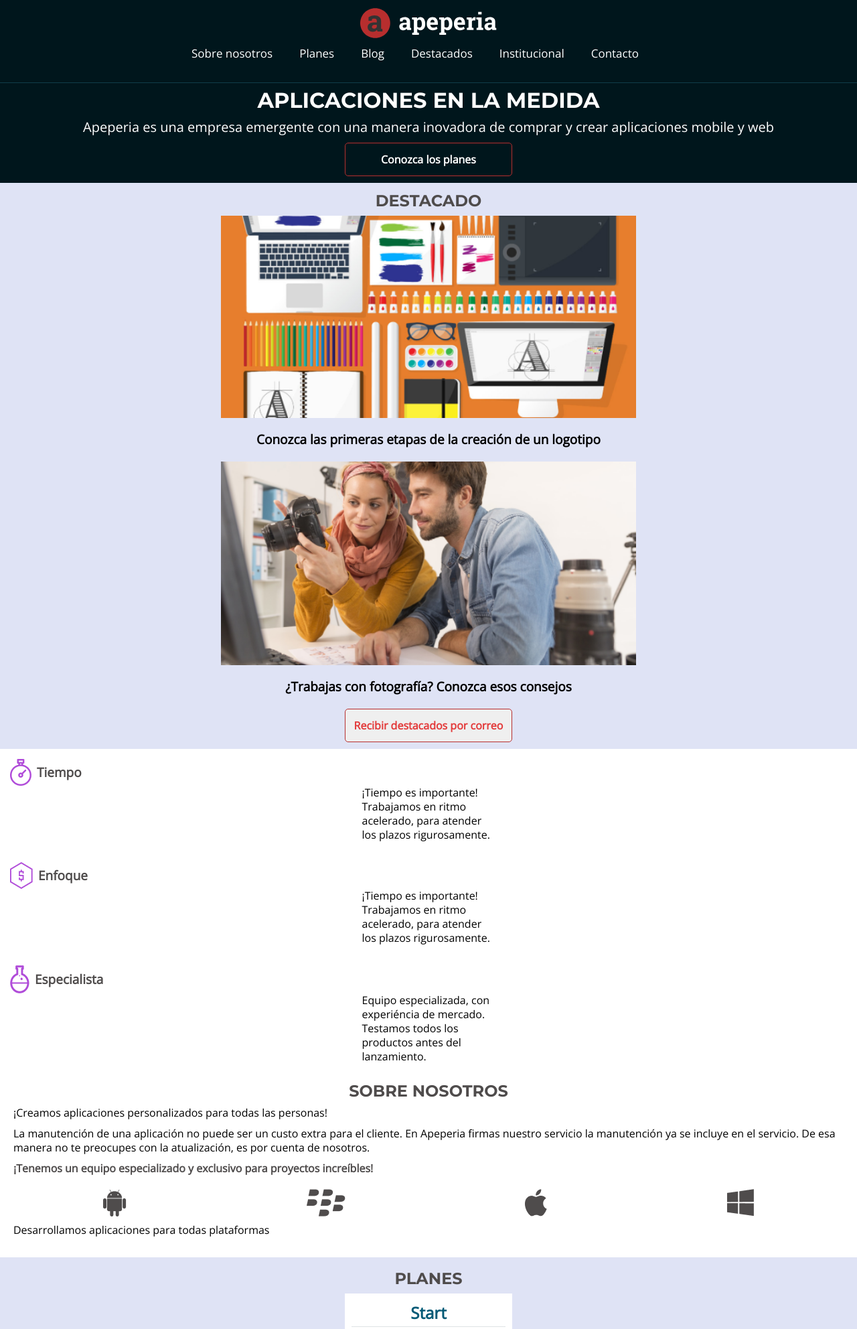
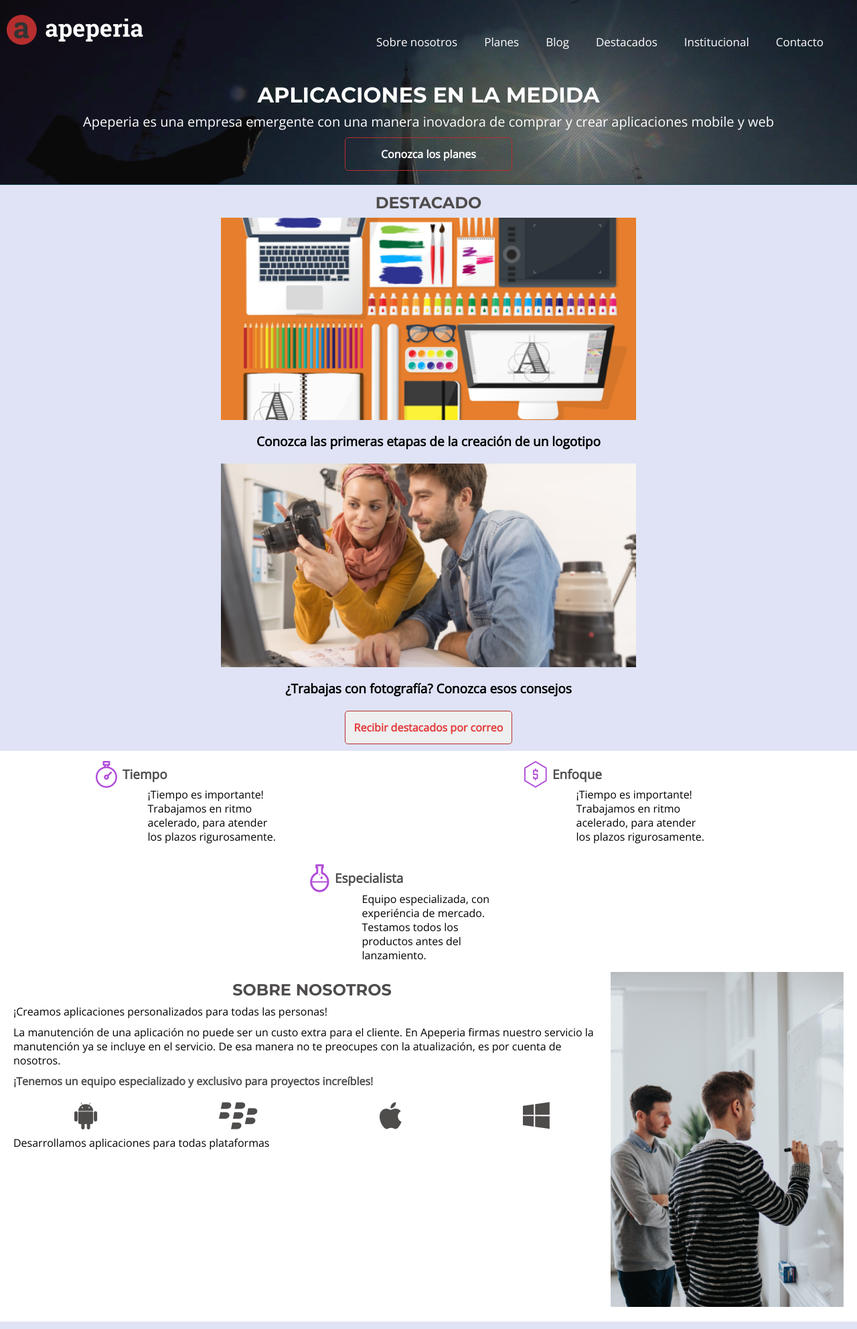
Before and after one commit to Leonardo291024/Apeperia, a plain HTML site: page index.html in a window 1280 px wide. Shown: the top 1984 px of the page at 67% size. Drawn offline with nearby package versions, Linux system fonts and the light colour scheme.

Commit message:
version desktop lista

```diff
--- /dev/null
+++ b/css/desktop.css
@@ -0,0 +1,60 @@
+header{
+    background-image: url(/img/bg-intro.jpg);
+    background-repeat: no-repeat;
+    background-position: center;
+    padding-bottom: 20px;
+}
+
+.logo-menu-desktop{
+    display: flex;
+    align-items: baseline;
+    justify-content: space-between;
+    padding: 10px 10px;
+}
+
+.main-planes-header-desktop{
+    display: block;
+}
+
+.main-planes-header-desktop .link-planes{
+    margin: 0 auto;
+}
+
+.main-planes{
+    display: none;
+}
+
+.container-articles div{
+    display: flex;
+}
+
+
+.sobreNosotros-nosotros{
+    display: flex;
+}
+
+.sobreNosotros-nosotros .sobreNosotros-img{
+    display: block;
+}
+
+.container-articles-planes article{
+    margin-right: 50px;
+}
+
+footer{
+    padding: 30px 25px;
+}
+
+.footer-logo-sociales{
+    width: 100%;
+    display: flex;
+    align-items: center;
+    justify-content: space-between;
+    margin-bottom: 20px;
+}
+
+footer .menu-ul{
+    display: flex;
+    justify-content: flex-start;
+    width: 100%;
+}
--- a/css/styles.css
+++ b/css/styles.css
@@ -36,6 +36,11 @@ header{
     color: #FFFFFF;
     margin-right: 17px;
 }
+
+.main-planes-header-desktop{
+    display: none;
+}
+
 /*ESTILOS DEL HEADER*/
 
 /*ESTILOS DEL MAIN*/
@@ -208,6 +213,10 @@ main{
     color: #4F4C4C;
 }
 
+.sobreNosotros-nosotros .sobreNosotros-img{
+    display: none;
+}
+
 .container-logos-marcas{
     display: flex;
     justify-content: space-around;
@@ -265,6 +274,14 @@ main{
 .container-plan div .ultra-titulo{
     color: #690F8E;
 }
+
+.container-articles-planes{
+    width: 100%;
+    display: flex;
+    flex-wrap: wrap;
+    justify-content: space-around;
+}
+
 
 .container-plan div .mega-titulo{
     color: #B00024;
@@ -414,6 +431,10 @@ footer{
     background-color: #333333;
 }
 
+footer .menu-ul{
+    margin-bottom: 20px;
+}
+
 footer .logo-footer{
     margin-bottom: 10px;
 }
--- a/css/tablet.css
+++ b/css/tablet.css
@@ -11,3 +11,15 @@
     padding-top: 20px;
     padding-bottom: 20px;
 }
+
+.main-planes-header-desktop{
+    display: none;
+}
+
+.sobreNosotros-article{
+    width: 30%;
+}
+
+.sobreNosotros-nosotros .sobreNosotros-img{
+    display: none;
+}
--- a/index.html
+++ b/index.html
@@ -6,10 +6,12 @@
     <link href="https://fonts.googleapis.com/css2?family=Montserrat:wght@700&family=Open+Sans&display=swap" rel="stylesheet">
     <link rel="stylesheet" href="./css/styles.css">
     <link rel="stylesheet" href="./css/tablet.css" media="(min-width:768px)">
+    <link rel="stylesheet" href="./css/desktop.css" media="(min-width:1024px)">
     <title>Home Apeperia</title>
 </head>
 <body>
     <header>
+        <div class="logo-menu-desktop">
             <img src="./img/logo-apeperia.svg" alt="logo de apeperia" class="header-logo">
             <ul class="menu-ul">
                 <li>
@@ -31,6 +33,13 @@
                     <a href="">Contacto</a>
                 </li>
             </ul>
+        </div>
+
+        <section class="main-planes-header-desktop">
+            <h1 class="titulo-main">APLICACIONES EN LA MEDIDA</h1>
+            <p class="parrafo-main">Apeperia es una empresa emergente con una manera inovadora de comprar y crear aplicaciones mobile y web</p>
+            <a href="#" class="link-planes">Conozca los planes</a>
+        </section>
     </header>
 
     <main>
@@ -50,6 +59,8 @@
         </section>
 
         <section class="sobreNosotros">
+            <section class="container-articles">
+                <div>
                     <article class="sobreNosotros-article">
                         <div>
                             <img src="./img/icono-reloj.png" alt="">
@@ -65,7 +76,7 @@
                         </div>
                         <p class="article-parrafo">¡Tiempo es importante! Trabajamos en ritmo acelerado, para atender los plazos rigurosamente.</p>
                     </article>
-
+                </div>
                 <article class="sobreNosotros-article">
                     <div>
                         <img src="./img/icono-quimica.png" alt="">
@@ -73,8 +84,10 @@
                     </div>
                     <p class="article-parrafo">Equipo especializada, con experiéncia de mercado. Testamos todos los productos antes del lanzamiento.</p>
                 </article>
+            </section>
 
             <section class="sobreNosotros-nosotros">
+                <div>
                     <h1 class="title-sobreNosotros">SOBRE NOSOTROS</h1>
                     <p>¡Creamos aplicaciones personalizados para todas las personas!</p>
                     <p>La manutención de una aplicación no puede ser un custo extra para el cliente. En Apeperia firmas nuestro servicio la manutención ya se incluye en el servicio. De esa manera no te preocupes con la atualización, es por cuenta de nosotros.</p>
@@ -86,12 +99,17 @@
                         <img src="./img/windowsphone.png" alt="">
                     </div>
                     <p>Desarrollamos aplicaciones para todas plataformas</p>
+                </div>
+                <div class="sobreNosotros-img">
+                    <img src="./img/sobre-apeperia.png" alt="">
+                </div>
             </section>
 
             <section class="container-planes">
                 <h1 class="titulo-planes">
                     PLANES
                 </h1>
+                <div class="container-articles-planes">
                     <article class="container-plan">
                         <div>
                             <h1 class="start-titulo">Start</h1>
@@ -124,6 +142,7 @@
                         <p class="contenido-texto-planes">2 sistemas operacionales</p>
                         <button class="boton-plan-1000">Asignar plan</button>
                     </article>
+                </div>
             </section>
 
             <section class="container-contactos">
@@ -144,12 +163,14 @@
     </main>
 
     <footer>
+        <section class="footer-logo-sociales">
             <img src="./img/logo-apeperia.svg" alt="" class="logo-footer">
             <div>
                 <img src="./img/facebook.png" alt="">
                 <img src="./img/twitter.png" alt="">
                 <img src="./img/instagram.png" alt="">
             </div>
+        </section>
         <ul class="menu-ul">
             <li>
                 <a href="">Sobre nosotros</a>
```
Lines whose indentation alone changed are shown as unchanged.
